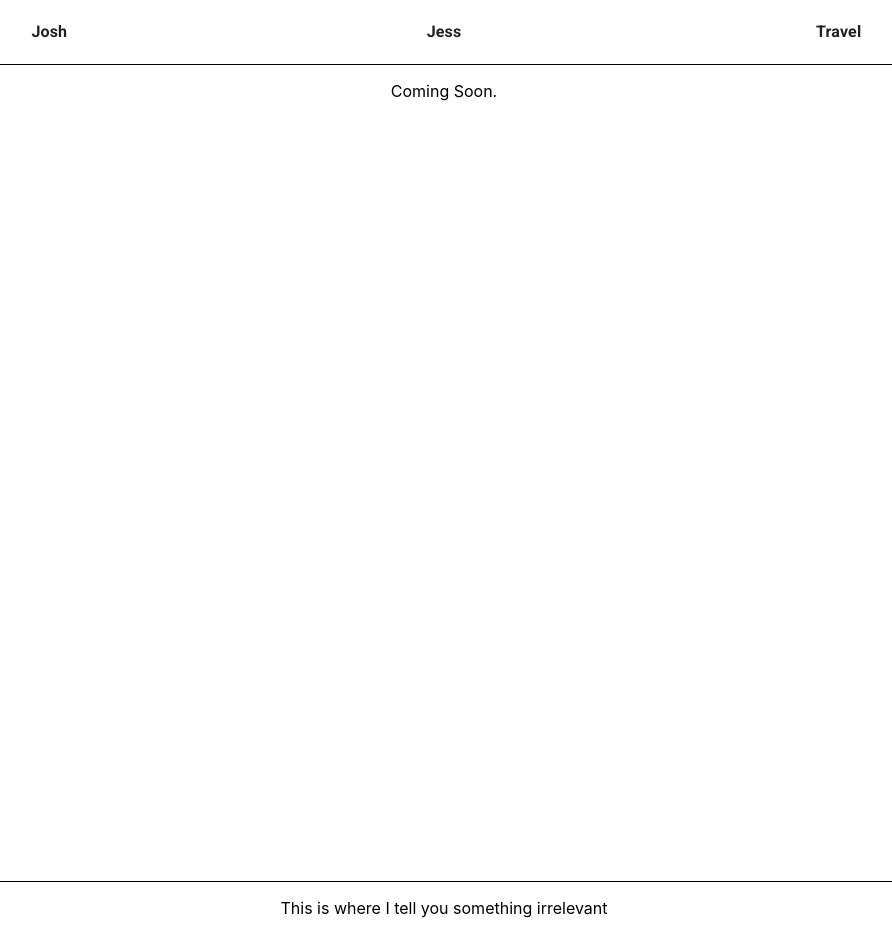
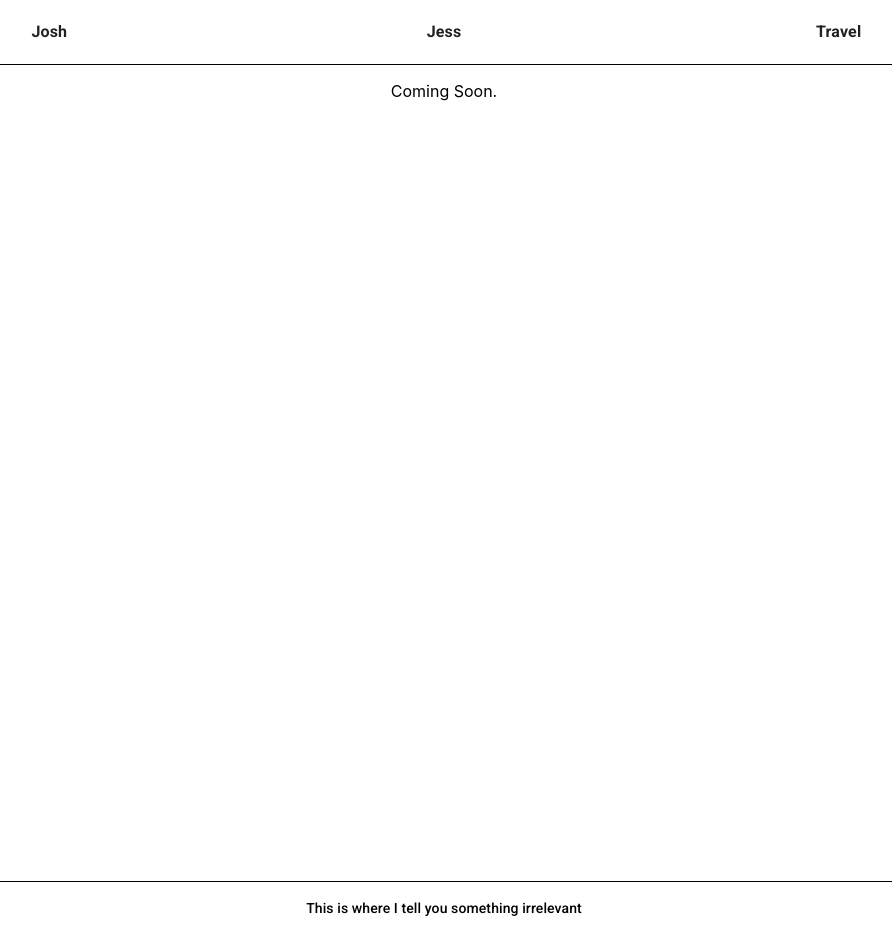
Before and after one commit to Joshhw/party-site, a React (Create React App) app in the folder jessandjosh/: page / in a window 1280 px wide. Shown: the whole page, without its empty margins (196-1088 px from the left). Built offline with nearby package versions, Linux system fonts and the light colour scheme.

Commit message:
changes font size

```diff
--- a/jessandjosh/src/footer/Footer.tsx
+++ b/jessandjosh/src/footer/Footer.tsx
@@ -1,6 +1,7 @@
 import React from 'react';
 import styled from 'styled-components';
-import { Container } from '@material-ui/core';
+import Container from '@material-ui/core/Container';
+import Typography from '@material-ui/core/Typography';
 
 const FooterWrapper = styled.div`
   border-top: 1px solid black;
@@ -13,7 +14,9 @@
     <React.Fragment>
       <Container maxWidth="lg">
         <FooterWrapper>
-          This is where I tell you something irrelevant
+          <Typography variant="subtitle2" align="center">
+            This is where I tell you something irrelevant
+          </Typography>
         </FooterWrapper>
       </Container>
     </React.Fragment>
```
